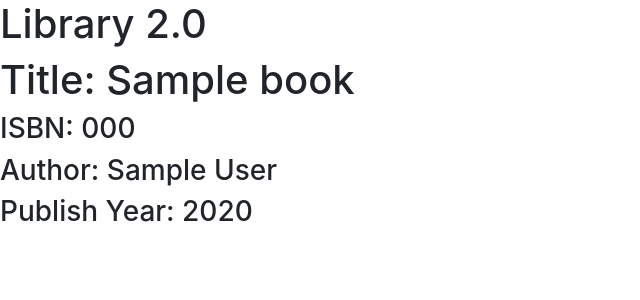
After one commit to AhmedNergal/project1, a Flask app: template templates/book.html in a window 1280 px wide. The commit adds this page. Shown: the top 300 px of the page, without its empty margins (0-640 px from the left). Run offline with Flask 2, Linux system fonts and the light colour scheme; the template is opened without the code that fills it: most values are stand-ins (such as "Sample title", 1, 10 or a date in 2020); some libraries are stand-ins or nearby versions.

Commit message:
Implemented book page, fixed the result page in case of no results

```diff
--- a/application.py
+++ b/application.py
@@ -93,3 +93,11 @@ def search():
             results = db.execute("SELECT * FROM books WHERE year = :keyword", {"keyword" : keyword}).fetchall()
 
         return render_template("results.html", results=results)
+
+@app.route("/book/<int:book_id>")
+def book(book_id):
+    book = db.execute("SELECT * FROM books WHERE id = :id", {"id" : book_id}).fetchone()
+    if book is None:
+        return render_template("error.html", message="Such book doesn't exist!!!")
+    else:
+        return render_template("book.html", book=book)
--- /dev/null
+++ b/templates/book.html
@@ -0,0 +1,12 @@
+{% extends "layout.html" %}
+
+{% block title %}
+{{ book.name }}
+{% endblock %}
+
+{% block body %}
+<h1>Title: {{ book.title }}</h1>
+<h3>ISBN: {{ book.isbn }}</h3>
+<h3>Author: {{ book.author }}</h3>
+<h3>Publish Year: {{ book.year }}</h3>
+{% endblock %}
```
Also changed, not shown: templates/results.html (+9 -5 lines), 2 other files.
